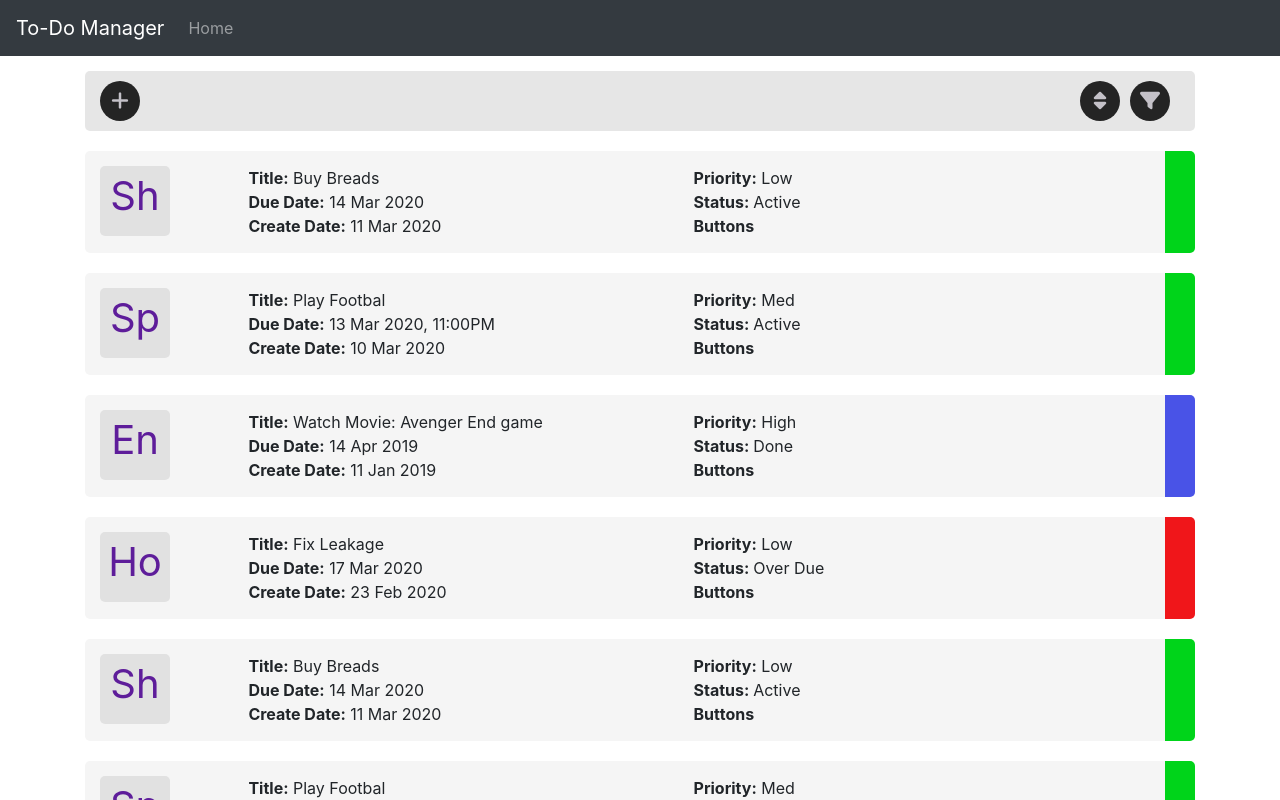
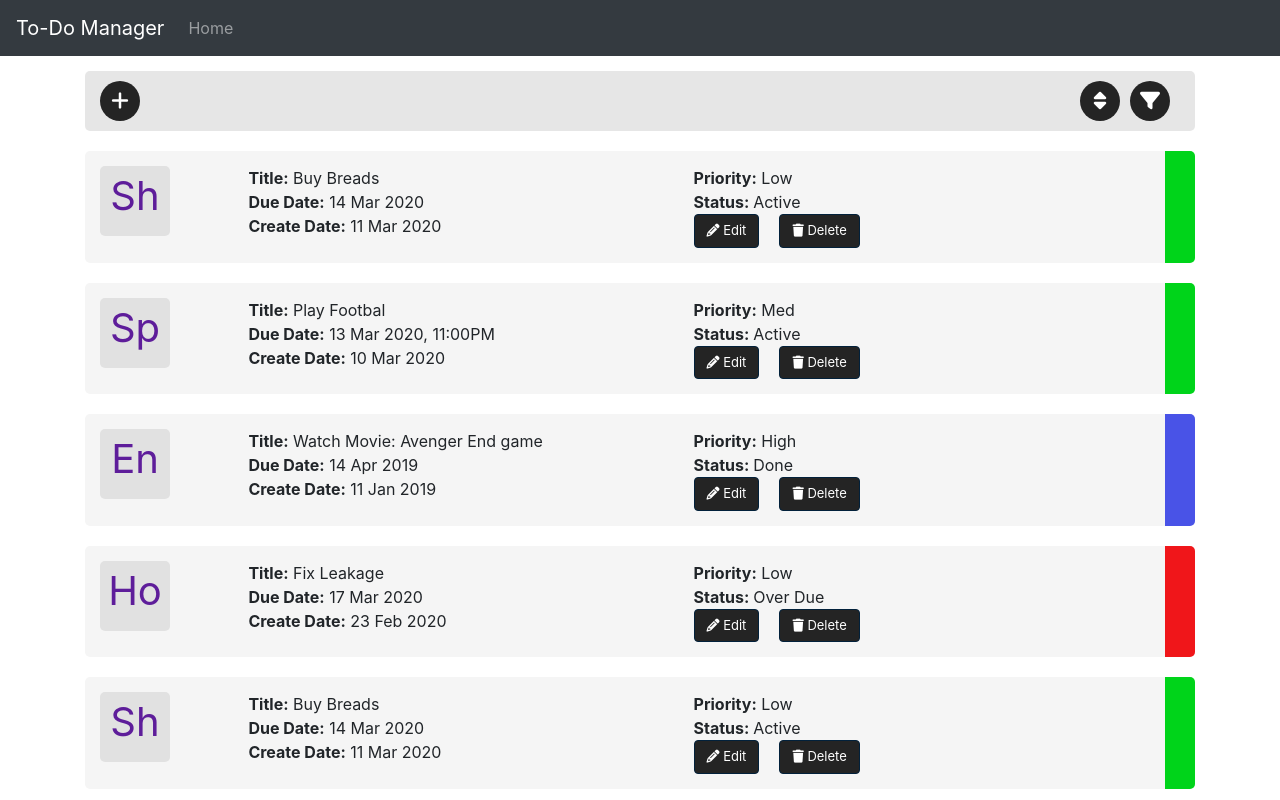
Before and after one commit to tarunk04/To-Do-List-React, a React (Create React App) app: page / in a window 1280 px wide. Shown: the top 800 px of the page. Built offline with nearby package versions, Linux system fonts and the light colour scheme.

Commit message:
Task Editor working model for editing todo tasks

```diff
--- /dev/null
+++ b/src/components/Editor.js
@@ -0,0 +1,28 @@
+import React, {useState} from 'react'
+import {Button,Modal} from "react-bootstrap";
+
+function Editor(props) {
+    // console.log(props.data)
+    return (
+        <div>
+            <Modal show={props.show} onHide={props.handleClose} centered size="xl" dialogClassName="col-md-12">
+                <Modal.Header closeButton>
+                    <Modal.Title>Edit Task</Modal.Title>
+                </Modal.Header>
+                <Modal.Body>
+                    {props.data.id}
+                </Modal.Body>
+                <Modal.Footer>
+                    <Button variant="secondary" onClick={props.handleClose}>
+                        Close
+                    </Button>
+                    <Button variant="primary" onClick={() => props.saveChanges(props.data.id)}>
+                        Save Changes
+                    </Button>
+                </Modal.Footer>
+            </Modal>
+        </div>
+    );
+}
+
+export  default Editor
--- a/src/components/ItemDetails.js
+++ b/src/components/ItemDetails.js
@@ -1,24 +1,15 @@
 import React from "react";
 import {Container, Row, Col} from 'react-bootstrap'
 import Label from "./Label";
+import ToDoActionPanel from './ToDoActionPanel'
 
 class ItemDetails extends React.Component {
-    constructor(props) {
-        super(props);
-        this.state = {
-            category : this.props.details.Category,
-            title: this.props.details.title,
-            dueDate: this.props.details.dueDate,
-            createDate: this.props.details.createDate,
-            priority: this.props.details.priority,
-            status: this.props.details.status
-        }
-    }
     render() {
         const Style = {
             ColPad: {
             }
         }
+        // console.log(this.props.handleEdit)
         return(
             <Col xs={11}>
                 <Row style={{margin: "15px -15px"}}>
@@ -26,22 +17,25 @@ class ItemDetails extends React.Component {
                         <Row>
                             <Col xs={3}>
                                 <Container className="title_category">
-                                    {this.state.category}
+                                    {this.props.details.category}
                                 </Container>
                             </Col>
                             <Col xs={9}>
-                                <Label label="Title:" value={this.state.title}/>
-                                <Label label="Due Date:" value={this.state.dueDate}/>
-                                <Label label="Create Date:" value={this.state.createDate}/>
+                                <Label label="Title:" value={this.props.details.title}/>
+                                <Label label="Due Date:" value={this.props.details.dueDate}/>
+                                <Label label="Create Date:" value={this.props.details.createDate}/>
                             </Col>
                         </Row>
                     </Col>
                     <Col md={4} style={Style.ColPad}>
                         <Row>
                             <Col xs={12}>
-                                <Label label="Priority:" value={this.state.priority}/>
-                                <Label label="Status: " value={this.state.status}/>
-                                <Label label="Buttons"/>
+                                <Label label="Priority:" value={this.props.details.priority}/>
+                                <Label label="Status: " value={this.props.details.status}/>
+                                <ToDoActionPanel
+                                    handleEdit = {this.props.handleEdit}
+                                    handleDelete = {this.props.handleDelete}
+                                />
                             </Col>
                         </Row>
                     </Col>
--- a/src/components/Status.js
+++ b/src/components/Status.js
@@ -9,7 +9,7 @@ class Status extends React.Component{
         }
     }
     render() {
-        console.log(this.props.status)
+        // console.log(this.props.status)
         const status_color = {
             "Active" : "rgba(0, 212, 26, 1)",
             "Over Due" : "rgba(240, 22, 26, 1)",
--- /dev/null
+++ b/src/components/ToDoActionPanel.js
@@ -0,0 +1,33 @@
+import React from 'react';
+import {Row,Col,Button} from "react-bootstrap";
+
+class ToDoActionPanel extends React.Component {
+    render() {
+        const style = {
+            btn: {
+                fontSize : 13,
+                marginRight: 20
+            }
+        }
+        return (
+            <Row>
+                <Col>
+                    <Button
+                        style={style.btn}
+                        className="btn-custom-style"
+                        onClick={this.props.handleEdit}>
+                        <i className="fas fa-pencil-alt"></i> Edit
+                    </Button>
+                    <Button
+                        style={style.btn}
+                        className="btn-custom-style"
+                        onClick={this.props.handleDelete}>
+                        <i className="fas fa-trash"></i> Delete
+                    </Button>
+                </Col>
+            </Row>
+        )
+    }
+}
+
+export default ToDoActionPanel
--- a/src/components/ToDoItem.js
+++ b/src/components/ToDoItem.js
@@ -4,16 +4,28 @@ import ItemDetails from "./ItemDetails";
 import Status from "./Status";
 
 class ToDoItem extends React.Component {
-    render() {
-        console.log(Object.keys(this.props.data.Status))
-        const details = {
-            Category: this.props.data.Category,
-            title : this.props.data.Title,
-            dueDate : this.props.data["Due Date"],
-            createDate : this.props.data.CreateDate,
+    constructor(props) {
+        super(props);
+        this.state = {
+            category : this.props.data.Category,
+            title: this.props.data.Title,
+            dueDate: this.props.data["Due Date"],
+            createDate: this.props.data.CreateDate,
             priority: this.props.data.Priority,
             status: this.props.data.Status
         }
+        this.handleDelete = this.handleDelete.bind(this)
+        this.handleEdit = this.handleEdit.bind(this)
+    }
+    handleEdit(){
+        this.props.edit(this.props.data)
+    }
+    handleDelete(){
+
+    }
+    render() {
+        // console.log(this.props)
+        const details = this.state
         const Style = {
             Container: {
                 background: "whitesmoke",
@@ -24,7 +36,11 @@ class ToDoItem extends React.Component {
         return (
             <Container fluid style={Style.Container}>
                 <Row sm>
-                    <ItemDetails details={details}/>
+                    <ItemDetails
+                        details={details}
+                        handleEdit = {this.handleEdit}
+                        handleDelete = {this.handleDelete}
+                    />
                     <Status status={this.props.data.Status}/>
                 </Row>
             </Container>
--- a/src/components/ToDoItems.js
+++ b/src/components/ToDoItems.js
@@ -1,21 +1,56 @@
 import React from 'react'
 import {Container} from "react-bootstrap";
 import ToDoItem from "./ToDoItem";
+import Editor from "./Editor"
 
 class ToDoItems extends React.Component{
+    constructor(props) {
+        super(props);
+        this.state = {
+            data : this.props.data,
+            editor: false,
+            editorData: ""
+        }
+        this.toggleEditor = this.toggleEditor.bind(this)
+        this.saveChanges = this.saveChanges.bind(this)
+    }
+    toggleEditor(data){
+        this.setState( prevState => {
+                return {
+                    editor: !prevState.editor,
+                    editorData: data
+                }
+            }
+        )
+    }
+    saveChanges(id){
+        console.log(id)
+    }
     render() {
         const Items  =  this.props.data.map(
-            item => <ToDoItem data={item}/>
+            item => <ToDoItem
+                key = {item.id}
+                data = {item}
+                edit = {this.toggleEditor}
+            />
         )
         const Style = {
             marginTop: 20,
         }
         return(
-            <Container style={Style} fluid="md">
-                {/*<ToDoItem data={this.props.data[0]}/>*/}
-                {/*/!*<ToDoItem/>*!/*/}
-                {Items}
-            </Container>
+            <div>
+                <Container style={Style} fluid="md">
+                    {/*<ToDoItem data={this.props.data[0]}/>*/}
+                    {/*/!*<ToDoItem/>*!/*/}
+                    {Items}
+                </Container>
+                <Editor
+                    show={this.state.editor}
+                    data={this.state.editorData}
+                    handleClose={this.toggleEditor}
+                    saveChanges={this.saveChanges}
+                />
+            </div>
         )
     }
 }
--- a/src/data/Data.js
+++ b/src/data/Data.js
@@ -30,7 +30,7 @@ const Data = [
         indicator : 0,
     },
     {
-        id : 3,
+        id :4 ,
         Category: "Ho",
         Title : "Fix Leakage",
         "Due Date" : "17 Mar 2020",
@@ -40,7 +40,7 @@ const Data = [
         indicator : 0,
     },
     {
-        id : 1,
+        id : 5,
         Category: "Sh",
         Title : "Buy Breads",
         "Due Date" : "14 Mar 2020",
@@ -50,7 +50,7 @@ const Data = [
         indicator : 0,
     },
     {
-        id : 2,
+        id : 6,
         Category: "Sp",
         Title : "Play Footbal",
         "Due Date" : "13 Mar 2020, 11:00PM",
@@ -60,7 +60,7 @@ const Data = [
         indicator : 0,
     },
     {
-        id : 3,
+        id : 7,
         Category: "En",
         Title : "Watch Movie: Avenger End game ",
         "Due Date" : "14 Apr 2019",
@@ -70,7 +70,7 @@ const Data = [
         indicator : 0,
     },
     {
-        id : 3,
+        id : 8,
         Category: "Ho",
         Title : "Fix Leakage",
         "Due Date" : "17 Mar 2020",
--- a/src/index.css
+++ b/src/index.css
@@ -24,7 +24,7 @@ code {
 }
 .action-bar-icon{
   background: rgb(36,36,36);
-  color: rgba(250,245,255,0.75);
+  color: rgb(255, 255, 255);
   cursor: pointer;
   transition:0.3s;
 }
@@ -32,3 +32,21 @@ code {
   color: rgb(36,36,36);
   background: rgba(250,245,255,0.75);
 }
+.btn-custom-style{
+  background: rgb(36,36,36);
+  box-shadow: none !important;
+  border-color: #02213b;
+}
+.btn-custom-style:hover{
+  background: rgba(250,245,255,0.75) !important;
+  color: #02213b !important;
+  border-color: #02213b;
+}
+.btn-custom-style:focus{
+  background: rgb(36,36,36);
+  border-color: #02213b;
+}
+.btn-custom-style:active{
+  background: rgb(36,36,36);
+  border-color: #02213b;
+}
```
